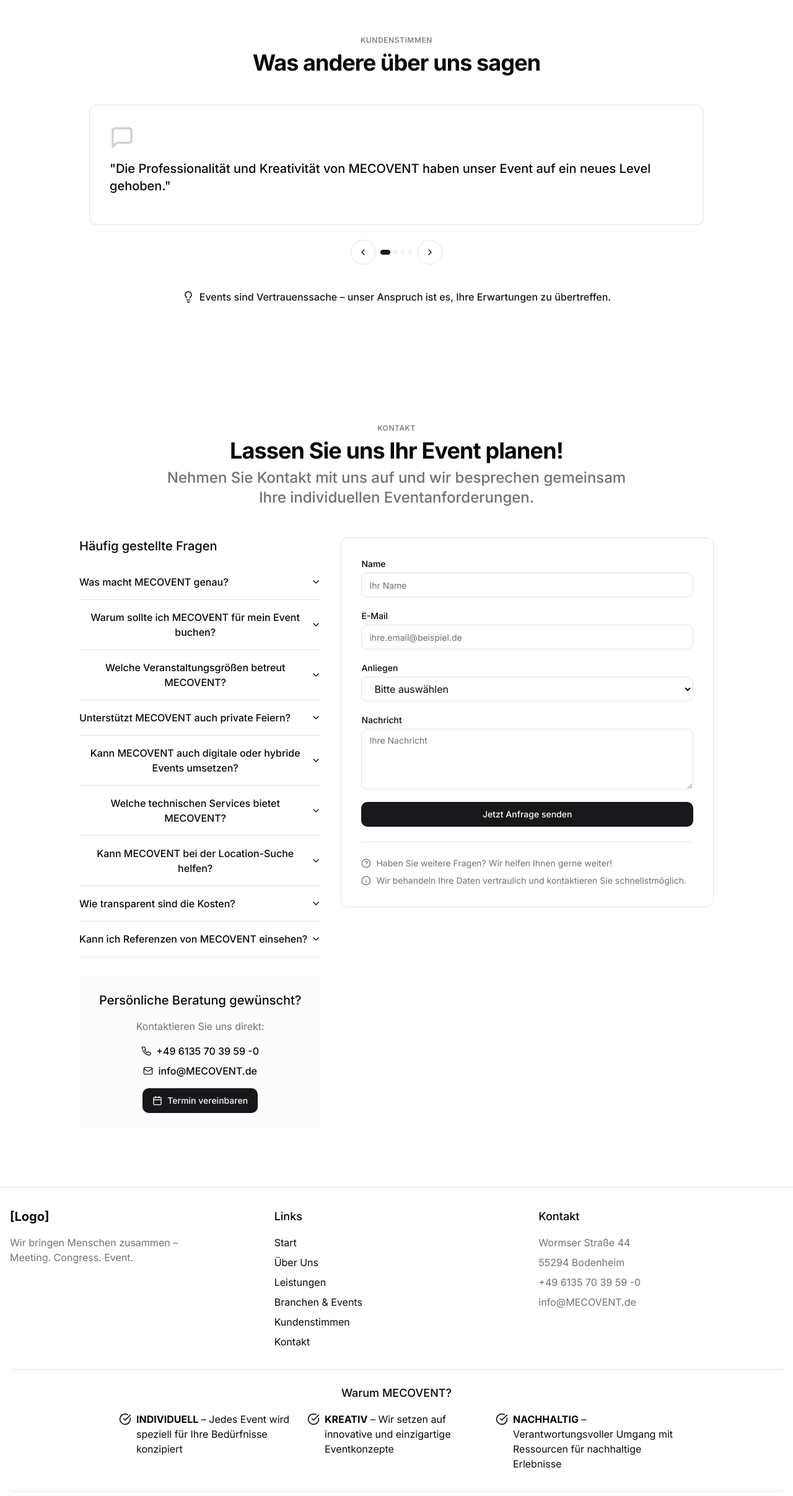
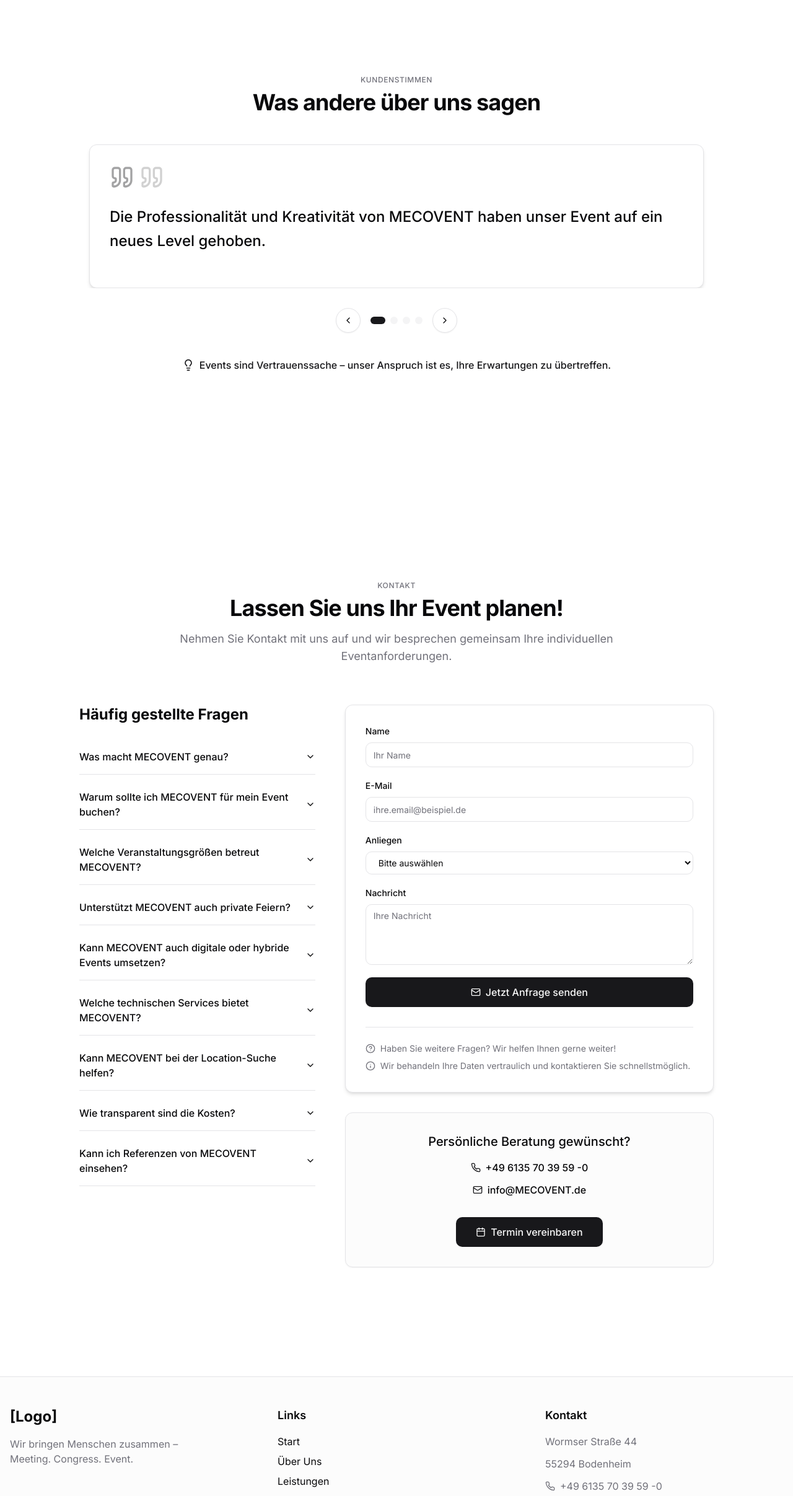
Before and after one commit to ooliv-agentur/mecovent, a React (Vite) app: page / in a window 1280 px wide. Shown: the part 6017-8431 px from the top of the page at 62% size. Built offline with nearby package versions, Linux system fonts and the light colour scheme.

Commit message:
Improve layout and readability
- Improve testimonials section layout and readability.
- Improve contact section layout and user experience.
- Improve footer design and structure.

```diff
--- a/src/components/ContactSection.tsx
+++ b/src/components/ContactSection.tsx
@@ -5,6 +5,7 @@ import { Button } from '@/components/ui/button';
 import { Input } from '@/components/ui/input';
 import { Textarea } from '@/components/ui/textarea';
 import { Label } from '@/components/ui/label';
+import { Card, CardContent } from '@/components/ui/card';
 import {
   Accordion,
   AccordionContent,
@@ -13,9 +14,9 @@ import {
 } from "@/components/ui/accordion";
 
 const FAQItem = ({ question, answer }: { question: string; answer: React.ReactNode }) => (
-  <AccordionItem value={question}>
-    <AccordionTrigger>{question}</AccordionTrigger>
-    <AccordionContent>{answer}</AccordionContent>
+  <AccordionItem value={question} className="border-b">
+    <AccordionTrigger className="text-left font-medium py-4">{question}</AccordionTrigger>
+    <AccordionContent className="pb-6">{answer}</AccordionContent>
   </AccordionItem>
 );
 
@@ -167,21 +168,21 @@ const ContactSection = () => {
   ];
 
   return (
-    <section id="contact">
+    <section id="contact" className="bg-background py-20">
       <div className="container-section">
-        <div className="text-center max-w-3xl mx-auto mb-12 animate-fade-in">
+        <div className="text-center max-w-3xl mx-auto mb-16 animate-fade-in">
           <div className="section-tag">Kontakt</div>
           <h2 className="header-section">Lassen Sie uns Ihr Event planen!</h2>
-          <p className="subheader-section">
+          <p className="text-lg text-muted-foreground mt-4">
             Nehmen Sie Kontakt mit uns auf und wir besprechen gemeinsam Ihre individuellen Eventanforderungen.
           </p>
         </div>
 
-        <div className="grid grid-cols-1 lg:grid-cols-5 gap-8 max-w-5xl mx-auto animate-fade-in-up">
-          <div className="lg:col-span-2">
-            <div className="mb-8">
-              <h3 className="text-xl font-medium mb-4">Häufig gestellte Fragen</h3>
-              <Accordion type="single" collapsible className="w-full">
+        <div className="grid grid-cols-1 lg:grid-cols-5 gap-12 max-w-5xl mx-auto animate-fade-in-up">
+          <div className="lg:col-span-2 space-y-8">
+            <div>
+              <h3 className="text-2xl font-bold mb-6">Häufig gestellte Fragen</h3>
+              <Accordion type="single" collapsible className="w-full space-y-2">
                 {faqs.map((faq, index) => (
                   <FAQItem
                     key={index}
@@ -191,55 +192,37 @@ const ContactSection = () => {
                 ))}
               </Accordion>
             </div>
-
-            <div className="bg-secondary/30 p-6 rounded-lg text-center">
-              <h3 className="text-xl font-medium mb-4">Persönliche Beratung gewünscht?</h3>
-              <div className="space-y-4">
-                <p className="text-muted-foreground">Kontaktieren Sie uns direkt:</p>
-                <div className="flex flex-col gap-2">
-                  <p className="font-medium flex items-center justify-center gap-2">
-                    <Phone className="h-4 w-4 text-primary" />
-                    +49 6135 70 39 59 -0
-                  </p>
-                  <p className="font-medium flex items-center justify-center gap-2">
-                    <Mail className="h-4 w-4 text-primary" />
-                    info@MECOVENT.de
-                  </p>
-                </div>
-                <Button className="gap-2 mt-2">
-                  <Calendar className="h-4 w-4" />
-                  Termin vereinbaren
-                </Button>
-              </div>
-            </div>
           </div>
 
           <div className="lg:col-span-3">
-            <div className="bg-card border rounded-lg p-8">
+            <Card className="shadow-md">
+              <CardContent className="p-8">
                 <form className="space-y-5">
                   <div>
-                  <Label htmlFor="name" className="block text-sm font-medium mb-1">Name</Label>
+                    <Label htmlFor="name" className="block text-sm font-medium mb-2">Name</Label>
                     <Input
                       type="text"
                       id="name"
                       placeholder="Ihr Name"
+                      className="w-full"
                     />
                   </div>
 
                   <div>
-                  <Label htmlFor="email" className="block text-sm font-medium mb-1">E-Mail</Label>
+                    <Label htmlFor="email" className="block text-sm font-medium mb-2">E-Mail</Label>
                     <Input
                       type="email"
                       id="email"
                       placeholder="ihre.email@beispiel.de"
+                      className="w-full"
                     />
                   </div>
 
                   <div>
-                  <Label htmlFor="concern" className="block text-sm font-medium mb-1">Anliegen</Label>
+                    <Label htmlFor="concern" className="block text-sm font-medium mb-2">Anliegen</Label>
                     <select
                       id="concern"
-                    className="w-full rounded-md border border-input bg-background px-4 py-2"
+                      className="w-full rounded-md border border-input bg-background px-4 py-2 text-sm"
                       defaultValue=""
                     >
                       <option value="" disabled>Bitte auswählen</option>
@@ -254,20 +237,22 @@ const ContactSection = () => {
                   </div>
 
                   <div>
-                  <Label htmlFor="message" className="block text-sm font-medium mb-1">Nachricht</Label>
+                    <Label htmlFor="message" className="block text-sm font-medium mb-2">Nachricht</Label>
                     <Textarea
                       id="message"
                       rows={4}
                       placeholder="Ihre Nachricht"
+                      className="w-full"
                     />
                   </div>
 
-                <Button type="submit" className="w-full">
+                  <Button type="submit" className="w-full py-6 text-base flex items-center justify-center gap-2 mt-4">
+                    <Mail className="h-4 w-4" />
                     Jetzt Anfrage senden
                   </Button>
                 </form>
 
-              <div className="mt-6 pt-6 border-t">
+                <div className="mt-8 pt-6 border-t">
                   <p className="flex items-center gap-2 mb-2 text-sm text-muted-foreground">
                     <HelpCircle className="h-4 w-4" />
                     <span>Haben Sie weitere Fragen? Wir helfen Ihnen gerne weiter!</span>
@@ -277,7 +262,30 @@ const ContactSection = () => {
                     <span>Wir behandeln Ihre Daten vertraulich und kontaktieren Sie schnellstmöglich.</span>
                   </p>
                 </div>
+              </CardContent>
+            </Card>
+
+            <Card className="mt-8 bg-secondary/30 shadow-sm">
+              <CardContent className="p-8 text-center">
+                <h3 className="text-xl font-medium mb-4">Persönliche Beratung gewünscht?</h3>
+                <div className="space-y-4">
+                  <div className="flex flex-col gap-3 my-4">
+                    <a href="tel:+4961357039590" className="font-medium flex items-center justify-center gap-2 hover:text-primary transition-colors">
+                      <Phone className="h-4 w-4 text-primary" />
+                      +49 6135 70 39 59 -0
+                    </a>
+                    <a href="mailto:info@MECOVENT.de" className="font-medium flex items-center justify-center gap-2 hover:text-primary transition-colors">
+                      <Mail className="h-4 w-4 text-primary" />
+                      info@MECOVENT.de
+                    </a>
                   </div>
+                  <Button size="lg" className="gap-2 mt-2 py-6 px-8 text-base">
+                    <Calendar className="h-5 w-5" />
+                    Termin vereinbaren
+                  </Button>
+                </div>
+              </CardContent>
+            </Card>
           </div>
         </div>
       </div>
--- a/src/components/Footer.tsx
+++ b/src/components/Footer.tsx
@@ -1,61 +1,78 @@
 
 import React from 'react';
-import { CheckCircle } from 'lucide-react';
+import { CheckCircle, Phone, Mail } from 'lucide-react';
 
 const Footer = () => {
   return (
-    <footer className="border-t">
-      <div className="container mx-auto py-8 px-4">
-        <div className="grid grid-cols-1 md:grid-cols-3 gap-8">
+    <footer className="border-t bg-secondary/30">
+      <div className="container mx-auto py-12 px-4">
+        <div className="grid grid-cols-1 md:grid-cols-3 gap-12">
           <div>
-            <div className="font-bold text-xl mb-4">[Logo]</div>
+            <div className="font-bold text-2xl mb-4">[Logo]</div>
             <p className="text-muted-foreground max-w-xs">
               Wir bringen Menschen zusammen – Meeting. Congress. Event.
             </p>
           </div>
 
           <div>
-            <h3 className="font-medium text-lg mb-4">Links</h3>
+            <h3 className="font-semibold text-lg mb-4">Links</h3>
             <ul className="space-y-2">
-              <li><a href="#hero" className="hover:text-primary">Start</a></li>
-              <li><a href="#about" className="hover:text-primary">Über Uns</a></li>
-              <li><a href="#services" className="hover:text-primary">Leistungen</a></li>
-              <li><a href="#projects" className="hover:text-primary">Branchen & Events</a></li>
-              <li><a href="#testimonials" className="hover:text-primary">Kundenstimmen</a></li>
-              <li><a href="#contact" className="hover:text-primary">Kontakt</a></li>
+              <li><a href="#hero" className="hover:text-primary transition-colors">Start</a></li>
+              <li><a href="#about" className="hover:text-primary transition-colors">Über Uns</a></li>
+              <li><a href="#services" className="hover:text-primary transition-colors">Leistungen</a></li>
+              <li><a href="#projects" className="hover:text-primary transition-colors">Branchen & Events</a></li>
+              <li><a href="#testimonials" className="hover:text-primary transition-colors">Kundenstimmen</a></li>
+              <li><a href="#contact" className="hover:text-primary transition-colors">Kontakt</a></li>
             </ul>
           </div>
 
           <div>
-            <h3 className="font-medium text-lg mb-4">Kontakt</h3>
-            <address className="not-italic text-muted-foreground space-y-2">
+            <h3 className="font-semibold text-lg mb-4">Kontakt</h3>
+            <address className="not-italic text-muted-foreground space-y-3">
               <p>Wormser Straße 44</p>
               <p>55294 Bodenheim</p>
-              <p>+49 6135 70 39 59 -0</p>
-              <p>info@MECOVENT.de</p>
+              <a
+                href="tel:+4961357039590"
+                className="block hover:text-primary transition-colors flex items-center gap-2"
+              >
+                <Phone className="h-4 w-4" />
+                +49 6135 70 39 59 -0
+              </a>
+              <a
+                href="mailto:info@MECOVENT.de"
+                className="block hover:text-primary transition-colors flex items-center gap-2"
+              >
+                <Mail className="h-4 w-4" />
+                info@MECOVENT.de
+              </a>
             </address>
           </div>
         </div>
 
-        <div className="mt-8 pt-6 border-t">
-          <h3 className="text-center text-lg font-medium mb-4">Warum MECOVENT?</h3>
-          <div className="grid grid-cols-1 md:grid-cols-3 gap-4 max-w-4xl mx-auto">
-            <div className="flex items-start gap-2">
+        <div className="mt-12 pt-8 border-t">
+          <h3 className="text-center text-lg font-semibold mb-6">Warum MECOVENT?</h3>
+          <div className="grid grid-cols-1 md:grid-cols-3 gap-6 max-w-4xl mx-auto">
+            <div className="flex items-start gap-3">
               <CheckCircle className="h-5 w-5 text-primary mt-0.5 flex-shrink-0" />
               <span><strong>INDIVIDUELL</strong> – Jedes Event wird speziell für Ihre Bedürfnisse konzipiert</span>
             </div>
-            <div className="flex items-start gap-2">
+            <div className="flex items-start gap-3">
               <CheckCircle className="h-5 w-5 text-primary mt-0.5 flex-shrink-0" />
               <span><strong>KREATIV</strong> – Wir setzen auf innovative und einzigartige Eventkonzepte</span>
             </div>
-            <div className="flex items-start gap-2">
+            <div className="flex items-start gap-3">
               <CheckCircle className="h-5 w-5 text-primary mt-0.5 flex-shrink-0" />
               <span><strong>NACHHALTIG</strong> – Verantwortungsvoller Umgang mit Ressourcen für nachhaltige Erlebnisse</span>
             </div>
           </div>
         </div>
 
-        <div className="mt-8 pt-6 border-t text-center text-muted-foreground">
+        <div className="mt-10 pt-6 border-t text-center text-sm text-muted-foreground">
+          <div className="flex flex-wrap justify-center gap-6 mb-4">
+            <a href="#" className="hover:text-primary transition-colors">Impressum</a>
+            <a href="#" className="hover:text-primary transition-colors">Datenschutz</a>
+            <a href="#" className="hover:text-primary transition-colors">AGB</a>
+          </div>
           <p>&copy; {new Date().getFullYear()} MECOVENT. Alle Rechte vorbehalten.</p>
         </div>
       </div>
--- a/src/components/TestimonialsSection.tsx
+++ b/src/components/TestimonialsSection.tsx
@@ -1,7 +1,8 @@
 
 import React, { useState } from 'react';
-import { MessageSquare, LightbulbIcon, ChevronLeft, ChevronRight } from 'lucide-react';
+import { MessageSquare, LightbulbIcon, ChevronLeft, ChevronRight, Quote } from 'lucide-react';
 import { Button } from '@/components/ui/button';
+import { Card, CardContent } from '@/components/ui/card';
 
 const TestimonialsSection = () => {
   const testimonials = [
@@ -34,7 +35,7 @@ const TestimonialsSection = () => {
   };
 
   return (
-    <section id="testimonials">
+    <section id="testimonials" className="bg-background py-16">
       <div className="container-section">
         <div className="text-center max-w-3xl mx-auto mb-12 animate-fade-in">
           <div className="section-tag">Kundenstimmen</div>
@@ -50,42 +51,49 @@ const TestimonialsSection = () => {
               >
                 {testimonials.map((testimonial, index) => (
                   <div key={index} className="w-full flex-shrink-0 px-4">
-                    <div className="bg-card border rounded-lg p-8 shadow-sm h-full">
-                      <MessageSquare className="h-10 w-10 text-primary/20 mb-4" />
-                      <blockquote className="text-xl font-medium mb-4">
-                        "{testimonial.quote}"
+                    <Card className="shadow-md h-full">
+                      <CardContent className="p-8">
+                        <div className="flex mb-6">
+                          <Quote className="h-10 w-10 text-primary/40 mr-2" />
+                          <Quote className="h-10 w-10 text-primary/20" />
+                        </div>
+                        <blockquote className="text-2xl font-medium mb-6 leading-relaxed">
+                          {testimonial.quote}
                         </blockquote>
                         {testimonial.attribution && (
                           <cite className="block text-right text-muted-foreground not-italic">
                             — {testimonial.attribution}
                           </cite>
                         )}
-                    </div>
+                      </CardContent>
+                    </Card>
                   </div>
                 ))}
               </div>
             </div>
 
-            <div className="flex justify-center mt-6 gap-2">
+            <div className="flex justify-center mt-8 gap-4 items-center">
               <Button
                 variant="outline"
                 size="icon"
-                className="rounded-full"
+                className="rounded-full shadow-sm hover:shadow-md transition-all h-10 w-10"
                 onClick={prevTestimonial}
+                aria-label="Vorheriges Testimonial"
               >
-                <ChevronLeft className="h-4 w-4" />
+                <ChevronLeft className="h-5 w-5" />
               </Button>
 
-              <div className="flex gap-1 items-center">
+              <div className="flex gap-2 items-center">
                 {testimonials.map((_, index) => (
                   <button
                     key={index}
-                    className={`w-2 h-2 rounded-full transition-all ${
+                    className={`h-3 rounded-full transition-all ${
                       currentTestimonial === index
-                        ? "bg-primary w-4"
-                        : "bg-muted"
+                        ? "bg-primary w-6"
+                        : "bg-muted w-3"
                     }`}
                     onClick={() => setCurrentTestimonial(index)}
+                    aria-label={`Testimonial ${index + 1}`}
                   />
                 ))}
               </div>
@@ -93,10 +101,11 @@ const TestimonialsSection = () => {
               <Button
                 variant="outline"
                 size="icon"
-                className="rounded-full"
+                className="rounded-full shadow-sm hover:shadow-md transition-all h-10 w-10"
                 onClick={nextTestimonial}
+                aria-label="Nächstes Testimonial"
               >
-                <ChevronRight className="h-4 w-4" />
+                <ChevronRight className="h-5 w-5" />
               </Button>
             </div>
           </div>
```
Lines whose indentation alone changed are shown as unchanged.
